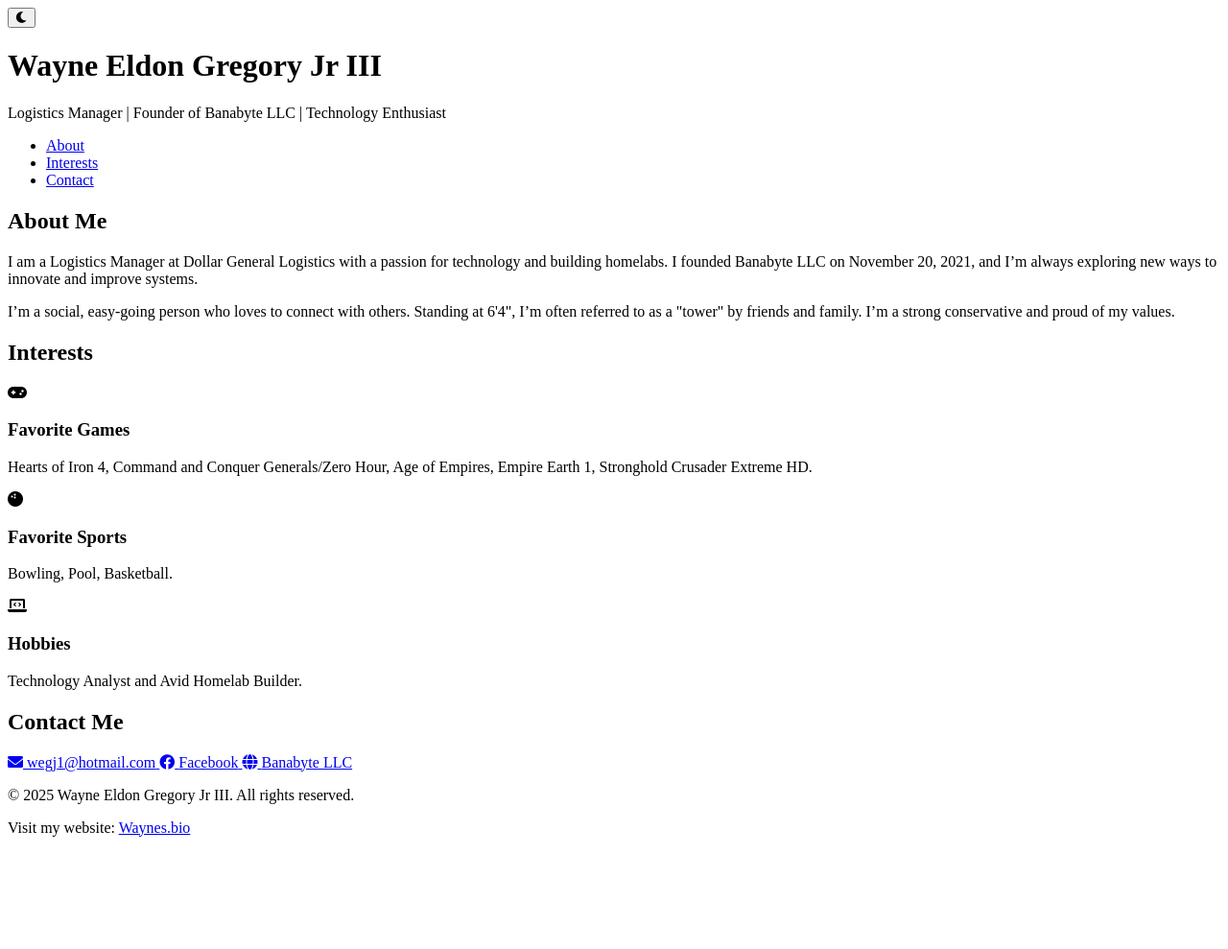
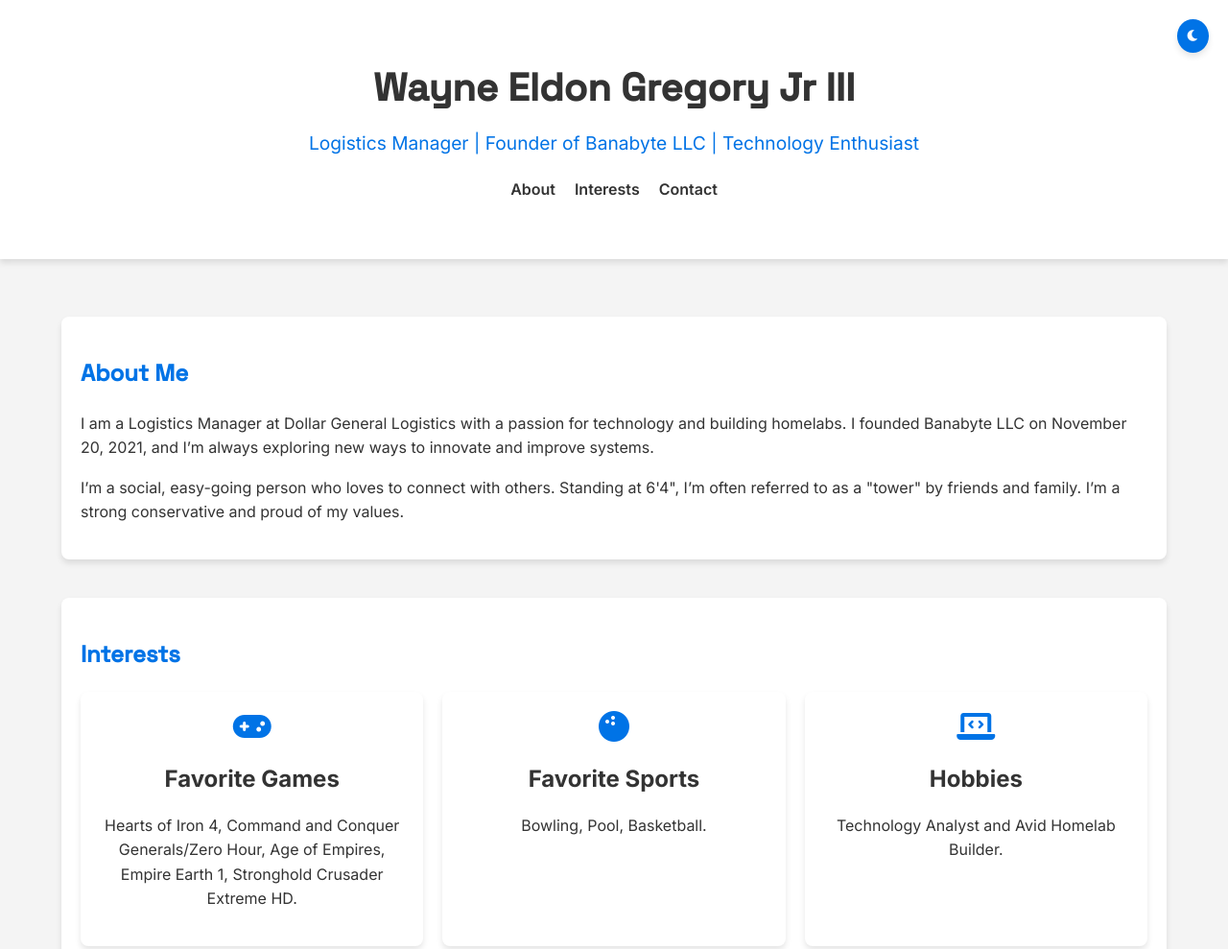
Before and after one commit to ZEROPOINTBRUH/waynes.bio, a plain HTML site: page index.html in a window 1280 px wide. Shown: the top 989 px of the page at 96% size. Before the commit the page ends 888 px from the top, so only its background shows below. Drawn offline with Linux system fonts and the light colour scheme; a script that the page names is missing.

Commit message:
Update style.css

```diff
--- a/assets/css/style.css
+++ b/assets/css/style.css
@@ -1,30 +1,189 @@
-// Dark/Light Mode Toggle
-const themeToggle = document.getElementById('theme-toggle');
-const body = document.body;
-
-themeToggle.addEventListener('click', () => {
-  body.classList.toggle('dark-theme');
-  const isDarkMode = body.classList.contains('dark-theme');
-  localStorage.setItem('theme', isDarkMode ? 'dark' : 'light');
-  themeToggle.innerHTML = isDarkMode ? '<i class="fas fa-sun"></i>' : '<i class="fas fa-moon"></i>';
-});
-
-// Check Local Storage for Theme Preference
-const savedTheme = localStorage.getItem('theme');
-if (savedTheme === 'dark') {
-  body.classList.add('dark-theme');
-  themeToggle.innerHTML = '<i class="fas fa-sun"></i>';
-} else {
-  body.classList.remove('dark-theme');
-  themeToggle.innerHTML = '<i class="fas fa-moon"></i>';
+/* General Styles */
+:root {
+  --primary-color: #0073e6;
+  --background-color: #f4f4f4;
+  --text-color: #333;
+  --card-background: #fff;
+  --shadow: 0 4px 6px rgba(0, 0, 0, 0.1);
 }
 
-// Smooth Scrolling
-document.querySelectorAll('a[href^="#"]').forEach(anchor => {
-  anchor.addEventListener('click', function (e) {
-    e.preventDefault();
-    document.querySelector(this.getAttribute('href')).scrollIntoView({
-      behavior: 'smooth'
-    });
-  });
-});
+[data-theme="dark"] {
+  --primary-color: #1e90ff;
+  --background-color: #1a1a1a;
+  --text-color: #f4f4f4;
+  --card-background: #2a2a2a;
+  --shadow: 0 4px 6px rgba(0, 0, 0, 0.3);
+}
+
+body {
+  font-family: 'Inter', sans-serif;
+  line-height: 1.6;
+  margin: 0;
+  padding: 0;
+  background-color: var(--background-color);
+  color: var(--text-color);
+  transition: background-color 0.3s, color 0.3s;
+}
+
+.container {
+  width: 90%;
+  max-width: 1200px;
+  margin: 0 auto;
+  padding: 20px;
+}
+
+/* Header */
+header {
+  background: var(--card-background);
+  color: var(--text-color);
+  padding: 40px 0;
+  text-align: center;
+  box-shadow: var(--shadow);
+}
+
+header h1 {
+  margin: 0;
+  font-size: 2.5rem;
+  font-family: 'Space Grotesk', sans-serif;
+}
+
+header p {
+  margin: 10px 0 0;
+  font-size: 1.2rem;
+  color: var(--primary-color);
+}
+
+header nav ul {
+  list-style: none;
+  padding: 0;
+  margin: 20px 0 0;
+  display: flex;
+  justify-content: center;
+  gap: 20px;
+}
+
+header nav ul li a {
+  color: var(--text-color);
+  text-decoration: none;
+  font-weight: 600;
+}
+
+header nav ul li a:hover {
+  color: var(--primary-color);
+}
+
+/* Sections */
+section {
+  margin: 40px 0;
+  padding: 20px;
+  background: var(--card-background);
+  border-radius: 8px;
+  box-shadow: var(--shadow);
+}
+
+h2 {
+  font-family: 'Space Grotesk', sans-serif;
+  color: var(--primary-color);
+  margin-bottom: 20px;
+}
+
+.grid {
+  display: grid;
+  grid-template-columns: repeat(auto-fit, minmax(250px, 1fr));
+  gap: 20px;
+}
+
+.card {
+  background: var(--card-background);
+  padding: 20px;
+  border-radius: 8px;
+  text-align: center;
+  box-shadow: var(--shadow);
+}
+
+.card i {
+  font-size: 2rem;
+  color: var(--primary-color);
+  margin-bottom: 10px;
+}
+
+.card h3 {
+  margin: 10px 0;
+  font-size: 1.5rem;
+}
+
+.contact-links {
+  display: flex;
+  flex-direction: column;
+  gap: 15px;
+}
+
+.contact-link {
+  display: flex;
+  align-items: center;
+  color: var(--text-color);
+  text-decoration: none;
+}
+
+.contact-link i {
+  font-size: 1.5rem;
+  margin-right: 10px;
+  color: var(--primary-color);
+}
+
+.contact-link:hover {
+  color: var(--primary-color);
+}
+
+/* Footer */
+footer {
+  background: var(--card-background);
+  color: var(--text-color);
+  text-align: center;
+  padding: 20px 0;
+  margin-top: 40px;
+  box-shadow: var(--shadow);
+}
+
+footer p {
+  margin: 5px 0;
+}
+
+/* Theme Toggle */
+#theme-toggle {
+  position: fixed;
+  top: 20px;
+  right: 20px;
+  background: var(--primary-color);
+  border: none;
+  padding: 10px;
+  border-radius: 50%;
+  cursor: pointer;
+  box-shadow: var(--shadow);
+  color: #fff;
+  z-index: 1000;
+}
+
+#theme-toggle:hover {
+  opacity: 0.9;
+}
+
+/* Responsive Design */
+@media (max-width: 768px) {
+  header h1 {
+    font-size: 2rem;
+  }
+
+  header p {
+    font-size: 1rem;
+  }
+
+  .grid {
+    grid-template-columns: 1fr;
+  }
+
+  header nav ul {
+    flex-direction: column;
+    gap: 10px;
+  }
+}
```
